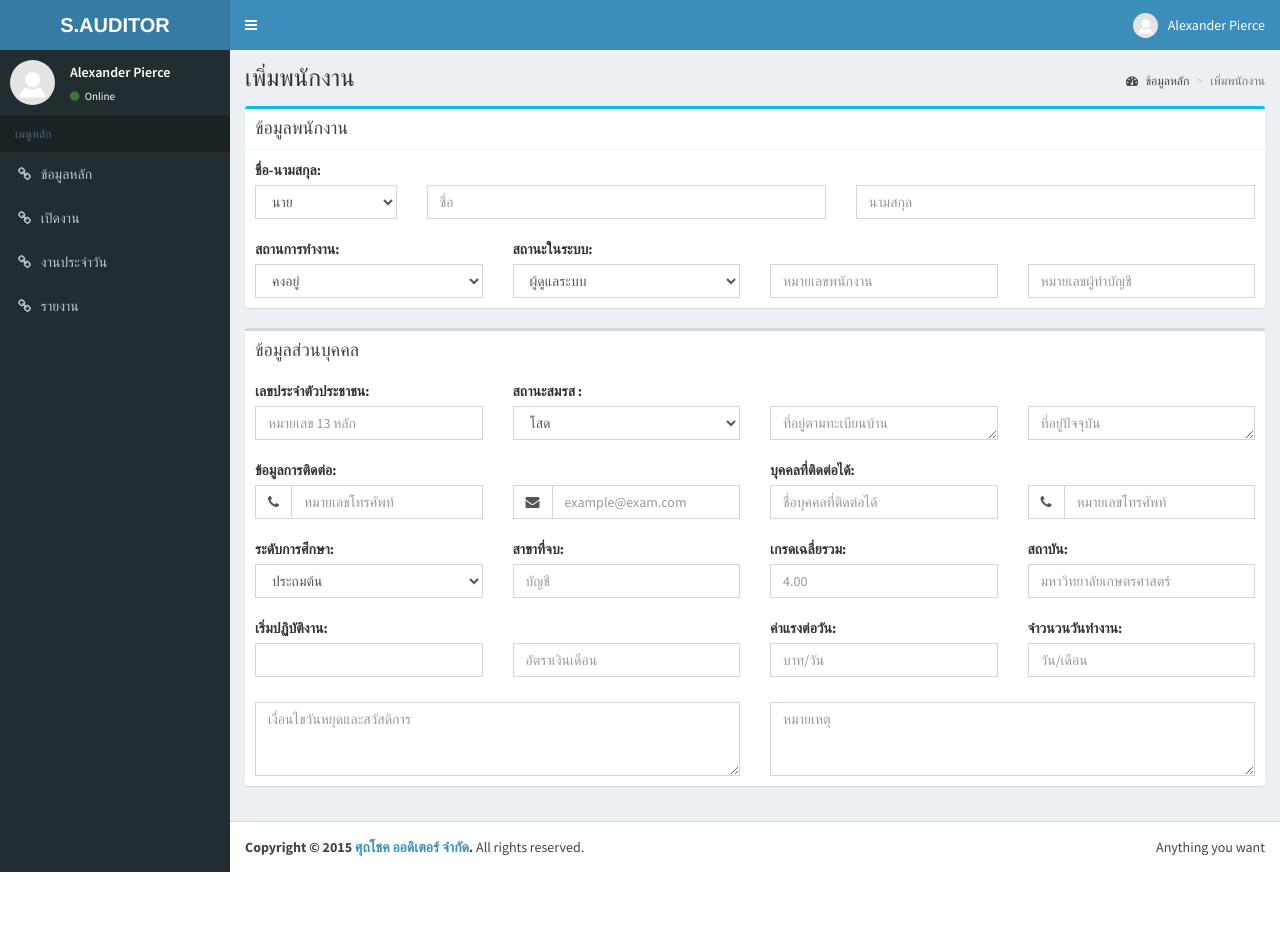
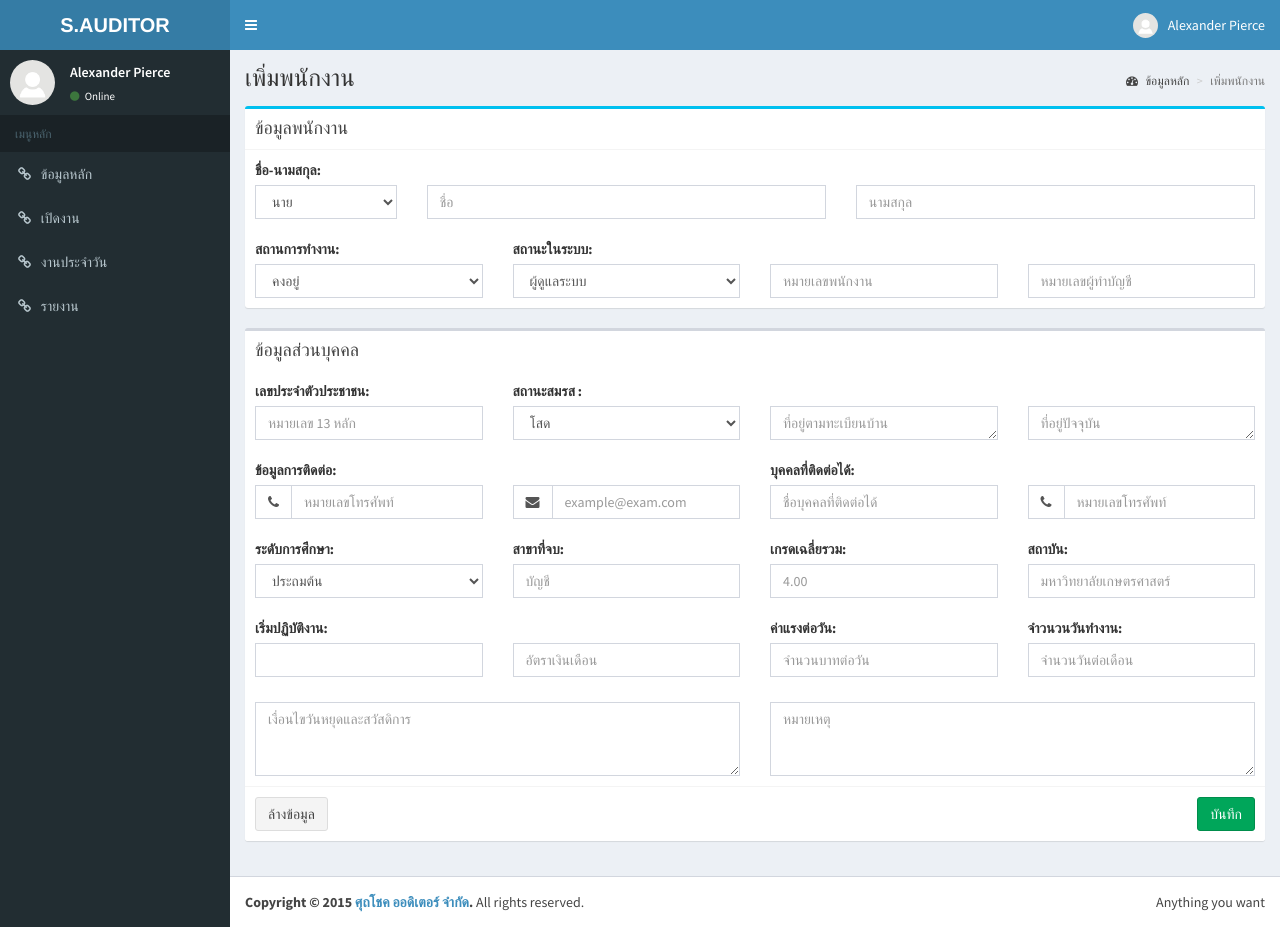
Before and after one commit to thesis-cpe/spch1, a PHP site: page /add-employee.php in a window 1280 px wide. Before the commit the page ends 872 px from the top, so only its background shows below. Run offline with PHP 8.4, Linux system fonts and the light colour scheme; some libraries are stand-ins or nearby versions.

Commit message:
ฟอร์มก่อนใส่Datepicker

```diff
--- a/add-employee.php
+++ b/add-employee.php
@@ -277,13 +277,13 @@ scratch. This page gets rid of all links and provides the needed markup only.
                                 <div class="col-sm-3">
                                     <label>ค่าแรงต่อวัน:</label>
 
-                                    <input name="txtRateCoast" type="text" class="form-control" placeholder="บาท/วัน">
+                                    <input name="txtRateCoast" type="text" class="form-control" placeholder="จำนวนบาทต่อวัน">
 
                                 </div>
                                 <div class="col-sm-3">
                                     <label>จำวนวนวันทำงาน:</label>
 
-                                    <input name="txtWorkDay" type="text" class="form-control" placeholder="วัน/เดือน">
+                                    <input name="txtWorkDay" type="text" class="form-control" placeholder="จำนวนวันต่อเดือน">
 
                                 </div>
                             </div>
@@ -311,6 +311,14 @@ scratch. This page gets rid of all links and provides the needed markup only.
 
                         </div>
                         <!-- /.box-body -->
+
+                        <!--Div Footer-->
+                        <div class="box-footer">
+                            <button type="reset" class="btn btn-default">ล้างข้อมูล</button>
+                            <button type="submit" class="btn btn-success pull-right">บันทึก</button>
+                        </div>
+                        <!--.Div Footer-->
+
                     </div>
 
 
```
Lines whose indentation alone changed are shown as unchanged.
